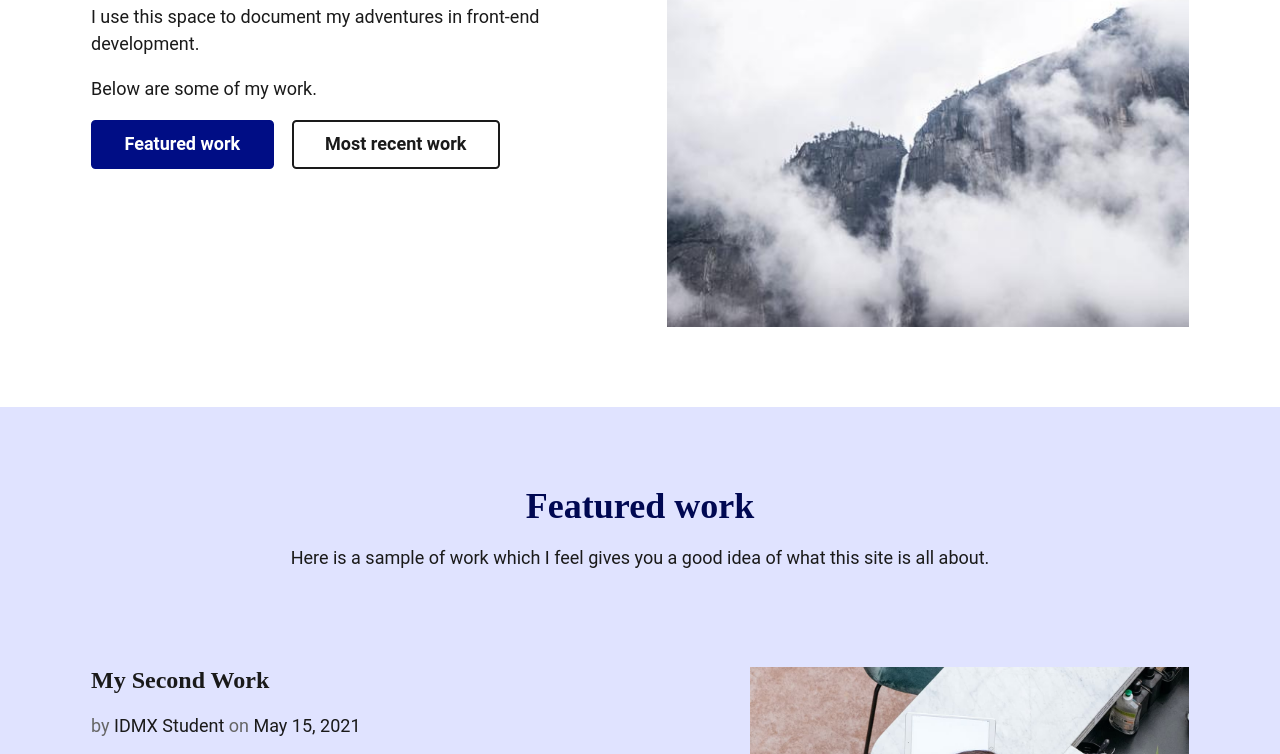
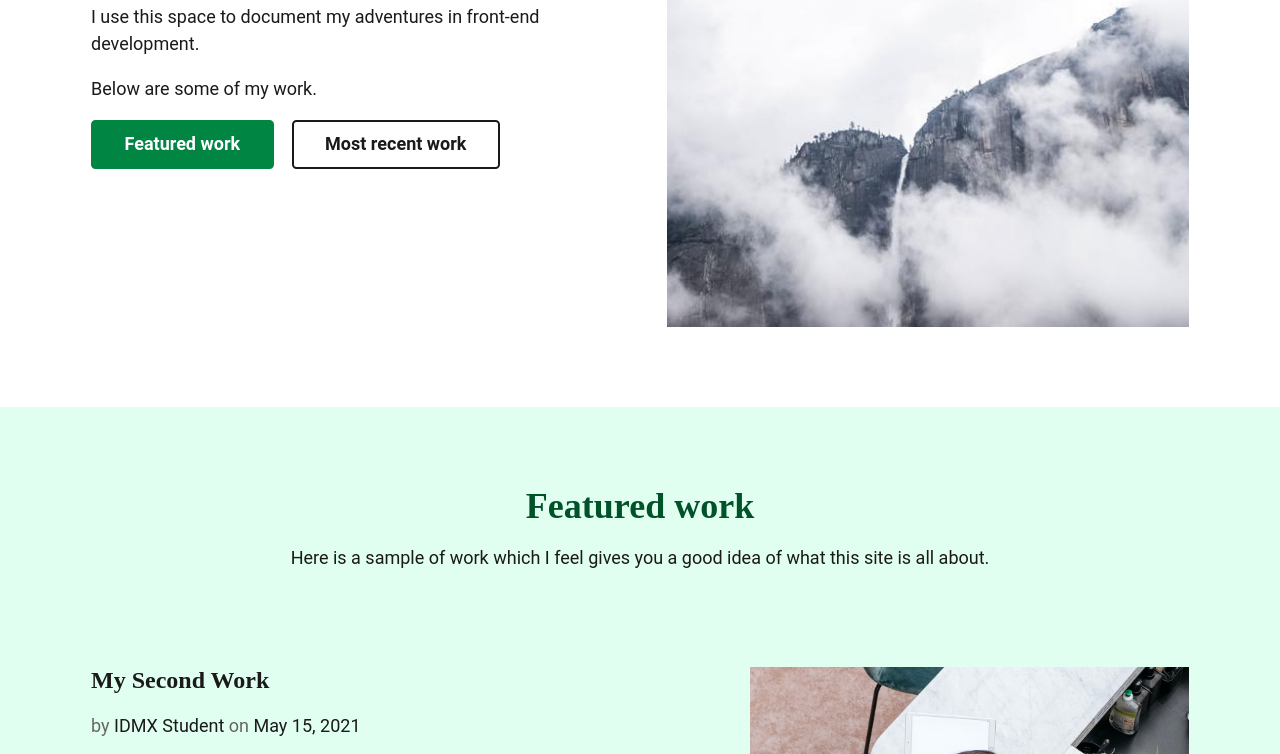
Before and after one commit to RVCC-IDMX/portfolio-Battlebros1, an Eleventy site: page src/index.njk in a window 1280 px wide. Shown: the part 402-1156 px from the top of the page. Built offline with nearby package versions, Linux system fonts and the light colour scheme; Eleventy itself is replaced by a stand-in of ours; files that its build step writes are made by us from their sources.

Commit message:
tryed to change the color

```diff
--- a/src/sass/abstracts/_functions.scss
+++ b/src/sass/abstracts/_functions.scss
@@ -7,13 +7,13 @@
 
 // slightly darken
 @function shade($color, $percentage) {
-  @return mix(black, $color, $percentage);
+  @return mix(rgb(0, 0, 0), $color, $percentage);
 }
 
 // auto detect background and set color
 @function set-text-color($color) {
   @if (lightness($color) > 50) {
-    @return #333; // Light background
+    @return #333333; // Light background
   } @else {
     @return #eee; // Dark background
   }
--- a/src/sass/abstracts/_variables.scss
+++ b/src/sass/abstracts/_variables.scss
@@ -13,11 +13,11 @@
   --fw-700: 700;
   --fw-900: 900;
 
-  --clr-primary-100: hsl(234, 100%, 94%);
-  --clr-primary-200: hsl(234, 100%, 85%);
-  --clr-primary-300: hsla(234, 100%, 39%, 1);
-  --clr-primary-400: hsla(234, 100%, 26%, 1);
-  --clr-primary-500: hsla(234, 100%, 16%, 1);
+  --clr-primary-100: hsl(150, 100%, 94%);
+  --clr-primary-200: hsl(150, 100%, 85%);
+  --clr-primary-300: hsla(150, 100%, 39%, 1);
+  --clr-primary-400: hsla(150, 100%, 26%, 1);
+  --clr-primary-500: hsla(150, 100%, 16%, 1);
 
   --clr-neutral-100: hsla(0, 0%, 100%, 1);
   --clr-neutral-300: hsla(0, 0%, 50%, 1);
```
Also changed, not shown: public/index.html (line endings or trailing spaces), public/portfolio/2021-05-01-my-first-work/index.html (line endings or trailing spaces), public/portfolio/2021-05-15-my-second-work/index.html (line endings or trailing spaces), public/portfolio/2021-05-28-my-third-work/index.html (line endings or trailing spaces), public/portfolio/index.html (line endings or trailing spaces).
